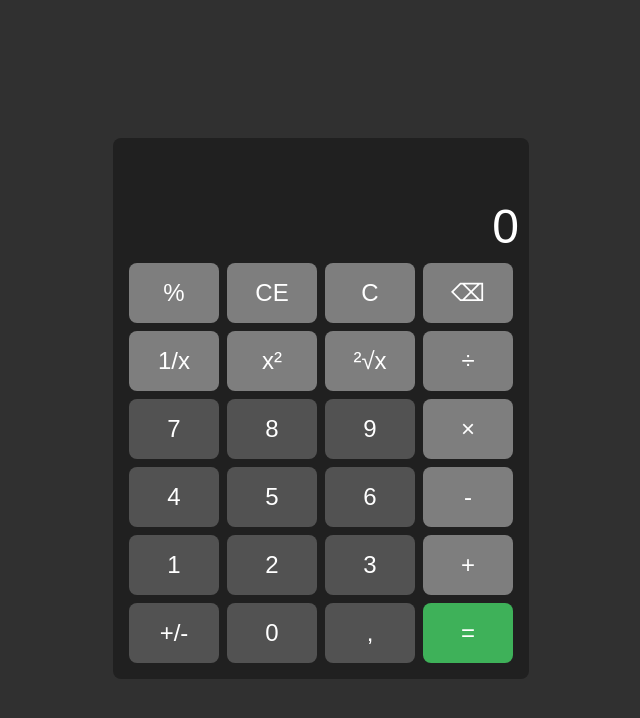
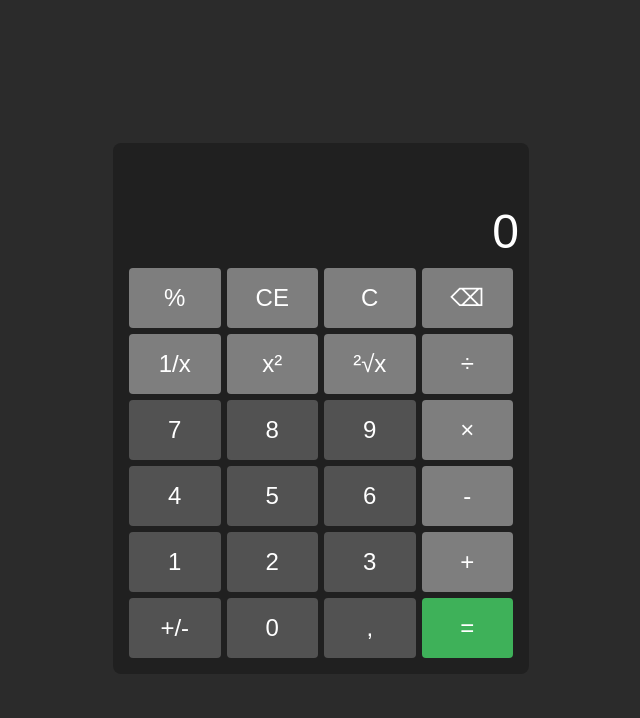
Before and after one commit to marcelloct/100devs-calculator, a plain HTML site: page index.html in a window 1280 px wide. Shown: the whole page, without its empty margins (319-959 px from the left). Drawn offline with Linux system fonts and the light colour scheme.

Commit message:
Changing buttons

```diff
--- a/css/style.css
+++ b/css/style.css
@@ -2,7 +2,7 @@ body {
   display: flex;
   justify-content: center;
   align-items: center;
-  background-color: #303030;
+  background-color: #2b2b2b;
   height: 100dvh;
   overflow: hidden;
 }
@@ -35,7 +35,7 @@ body {
 #buttons {
   display: grid;
   grid-template-columns: repeat(4, 1fr);
-  gap: 8px;
+  gap: 6px;
   padding: 8px;
 }
 
@@ -45,7 +45,7 @@ body {
   font-size: 24px;
   text-align: center;
   padding: 16px 12px;
-  border-radius: 8px;
+  border-radius: 4px;
   border: none;
 }
 
```
